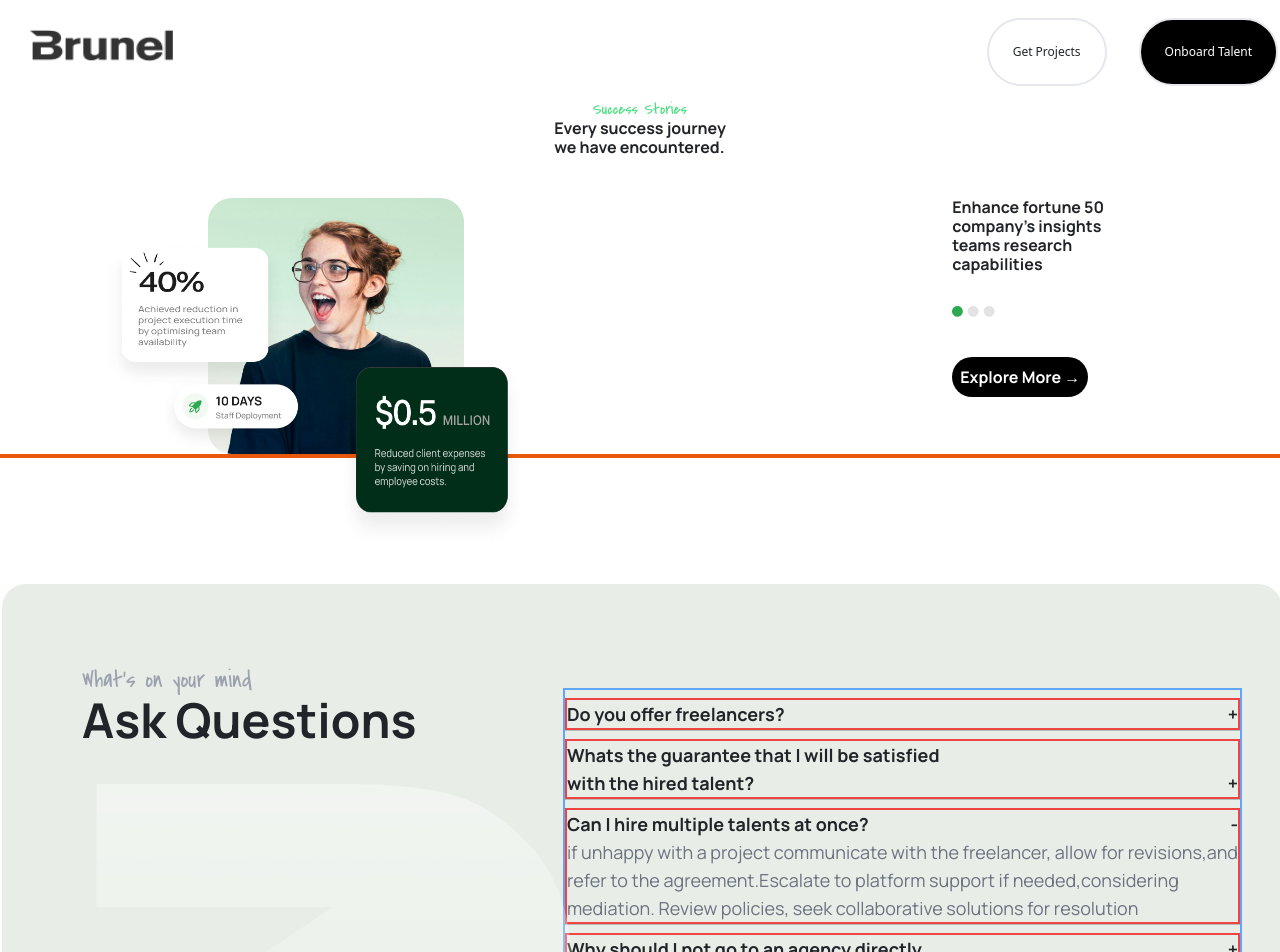
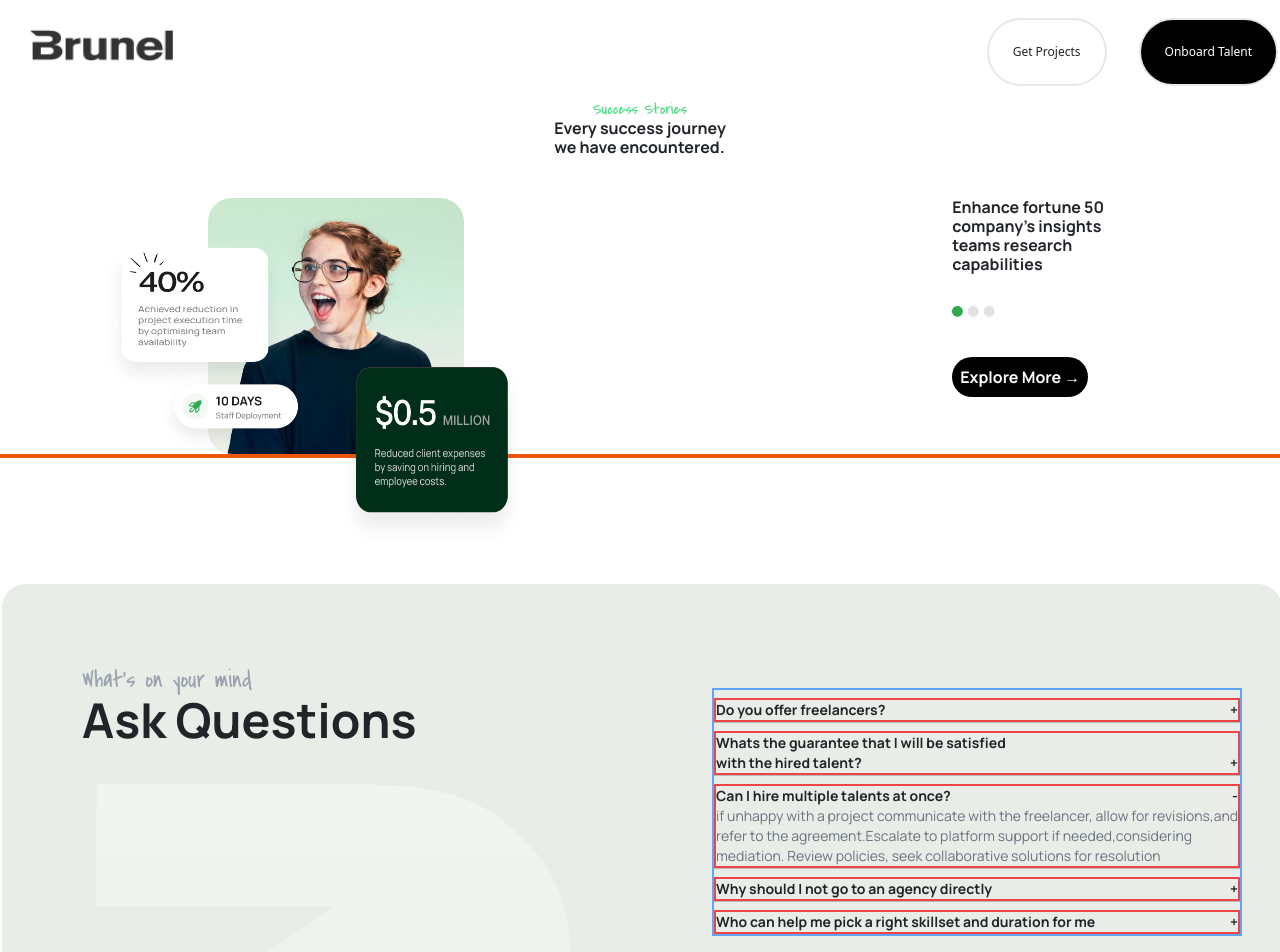
Before and after one commit to anuragdas2001/Brunel, a React (Vite) app: page / in a window 1280 px wide. Shown: the top 952 px of the page. Built offline with nearby package versions, Linux system fonts and the light colour scheme.

Commit message:
Staging...

```diff
--- a/src/App.css
+++ b/src/App.css
@@ -991,6 +991,11 @@ video {
   line-height: 1rem;
 }
 
+.text-base {
+  font-size: 1rem;
+  line-height: 1.5rem;
+}
+
 .font-\[400\] {
   font-weight: 400;
 }
--- a/src/components/Home.tsx
+++ b/src/components/Home.tsx
@@ -69,7 +69,7 @@ export const Home = () => {
             What's on your mind
           </h1>
           <h1 className="ms-10 manrope -mt-10  text-5xl">Ask Questions</h1>
-          <div className="float-right border-2 text-lg manrope -mt-14 border-blue-400">
+          <div className="float-right border-2 text-sm manrope -mt-14 border-blue-400">
             <div className=" border-2 mt-2 border-red-500">
               <span className="">Do you offer freelancers? </span>
               <span className="float-end">+</span>
```
